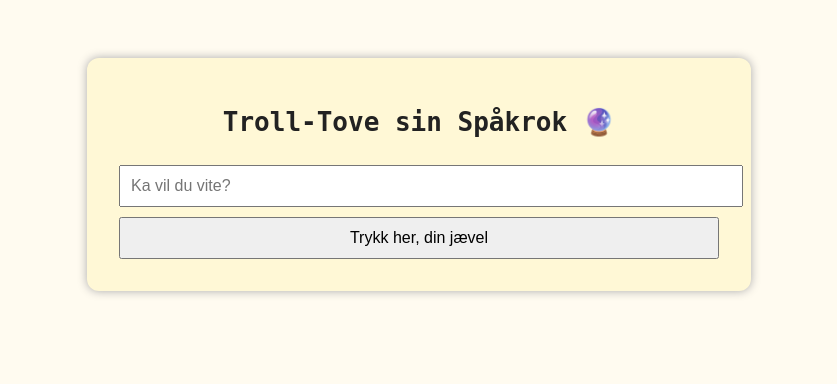
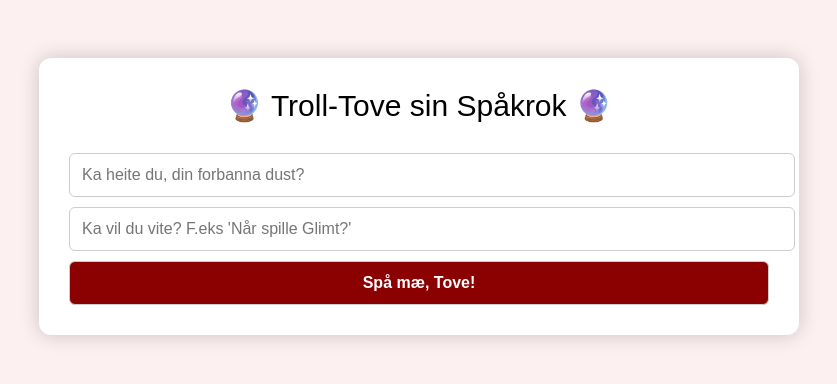
Before and after one commit to allisson79/troll-tove-app, a Flask app: page / in a window 1280 px wide. Shown: the top 384 px of the page, without its empty margins (221-1058 px from the left). Run offline with Flask 3, Linux system fonts and the light colour scheme.

Commit message:
Update index.html

```diff
--- a/templates/index.html
+++ b/templates/index.html
@@ -4,24 +4,60 @@
     <meta charset="UTF-8">
     <title>Troll-Tove Spåkone</title>
     <style>
-        body { font-family: monospace; background-color: #fffbf0; color: #222; text-align: center; padding: 50px; }
-        .container { max-width: 600px; margin: auto; padding: 2rem; background: #fff8d6; border-radius: 12px; box-shadow: 0 0 10px #aaa; }
-        input, button { padding: 10px; width: 100%; margin-top: 10px; font-size: 16px; }
-        .result { margin-top: 2rem; font-size: 20px; color: darkgreen; }
+        body {
+            font-family: 'Arial', sans-serif;
+            background-color: #fdf0f0;
+            text-align: center;
+            padding: 50px;
+        }
+        .container {
+            background-color: #fff;
+            padding: 30px;
+            border-radius: 12px;
+            box-shadow: 0 0 20px rgba(0,0,0,0.2);
+            max-width: 700px;
+            margin: auto;
+        }
+        input, button {
+            padding: 12px;
+            font-size: 16px;
+            margin-top: 10px;
+            width: 100%;
+            border: 1px solid #ccc;
+            border-radius: 6px;
+        }
+        button {
+            background-color: darkred;
+            color: #fff;
+            font-weight: bold;
+            cursor: pointer;
+        }
+        .result {
+            margin-top: 30px;
+            font-size: 20px;
+            color: darkgreen;
+        }
+        .header {
+            font-size: 30px;
+            margin-bottom: 20px;
+        }
     </style>
 </head>
 <body>
     <div class="container">
-        <h1>Troll-Tove sin Spåkrok 🔮</h1>
+        <div class="header">🔮 Troll-Tove sin Spåkrok 🔮</div>
         <form method="POST">
-            <input type="text" name="sporsmal" placeholder="Ka vil du vite?" required><br>
-            <button type="submit">Trykk her, din jævel</button>
+            <input type="text" name="navn" placeholder="Ka heite du, din forbanna dust?" required><br>
+            <input type="text" name="sporsmal" placeholder="Ka vil du vite? F.eks 'Når spille Glimt?' " required><br>
+            <button type="submit">Spå mæ, Tove!</button>
         </form>
+
         {% if spadom %}
         <div class="result">
-            <p>Du spurte: <em>{{ sporsmal }}</em></p>
-            <p>{{ intro }}</p>
-            <p><strong>🔮 {{ spadom }} 🔮</strong></p>
+            <p><strong>Du spurte:</strong> <em>{{ sporsmal }}</em></p>
+            <p><strong>{{ intro }}</strong></p>
+            <p><strong>Svaret fra Troll-Tove:</strong></p>
+            <p>💀 {{ spadom }} 💀</p>
         </div>
         {% endif %}
     </div>
```
